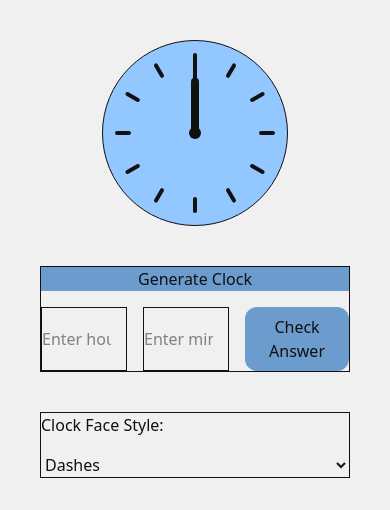
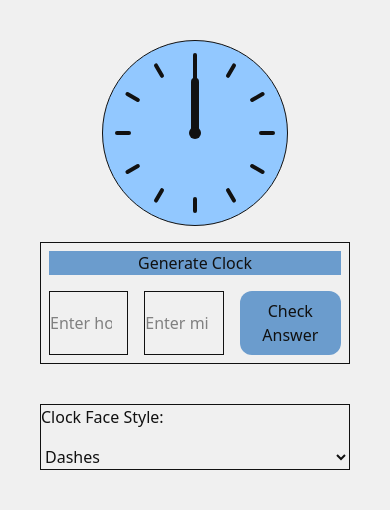
Before and after one commit to venicius8/this-clock, a Next.js app: page / in a window 390 px wide. Shown: the top 510 px of the page. Built offline with nearby package versions, Linux system fonts and the light colour scheme.

Commit message:
style: make clock and settings responsive

```diff
--- a/src/app/page.tsx
+++ b/src/app/page.tsx
@@ -11,19 +11,28 @@ export default function Home() {
   const { faceStyle, setFaceStyle } = useClockFace();
 
   return (
-    <main className="p-10">
+    <main className="p-10 ">
+      <div className="flex flex-col lg:flex-row  justify-around gap-4">
+        <div className="w-full lg:w-1/2 flex justify-center items-center">
           <ClockFace
             hours={actual.hours}
             minutes={actual.minutes}
             faceStyle={faceStyle}
           />
+        </div>
+        <div className="w-full lg:w-1/2">
           <ClockControls
             guess={guess}
             onGuessChange={setGuess}
             onGenerate={newRound}
             onSubmit={submit}
           />
-      <ClockFaceControls faceStyle={faceStyle} onFaceStyleChange={setFaceStyle} />
+          <ClockFaceControls
+            faceStyle={faceStyle}
+            onFaceStyleChange={setFaceStyle}
+          />
+        </div>
+      </div>
     </main>
   );
 }
--- a/src/components/ClockControls.tsx
+++ b/src/components/ClockControls.tsx
@@ -24,7 +24,7 @@ export default function ClockControls({
   };
 
   return (
-    <div className="mt-10 flex gap-4 border flex-col">
+    <div className="flex gap-4 border p-2 flex-col">
       <button
         className="bg-primary-button cursor-pointer"
         onClick={() => {
--- a/src/components/ClockFace.tsx
+++ b/src/components/ClockFace.tsx
@@ -14,7 +14,7 @@ export default function ClockFace({
   faceStyle = "numbers",
 }: Props) {
   return (
-    <div className="flex justify-center">
+    <div className="flex justify-center w-full">
       <div className="w-3/5 max-w-120 aspect-square bg-primary relative rounded-full border border-foreground">
         {faceStyle !== "none" &&
           Array.from({ length: 12 }, (_, i) => {
```
Lines whose indentation alone changed are shown as unchanged.
